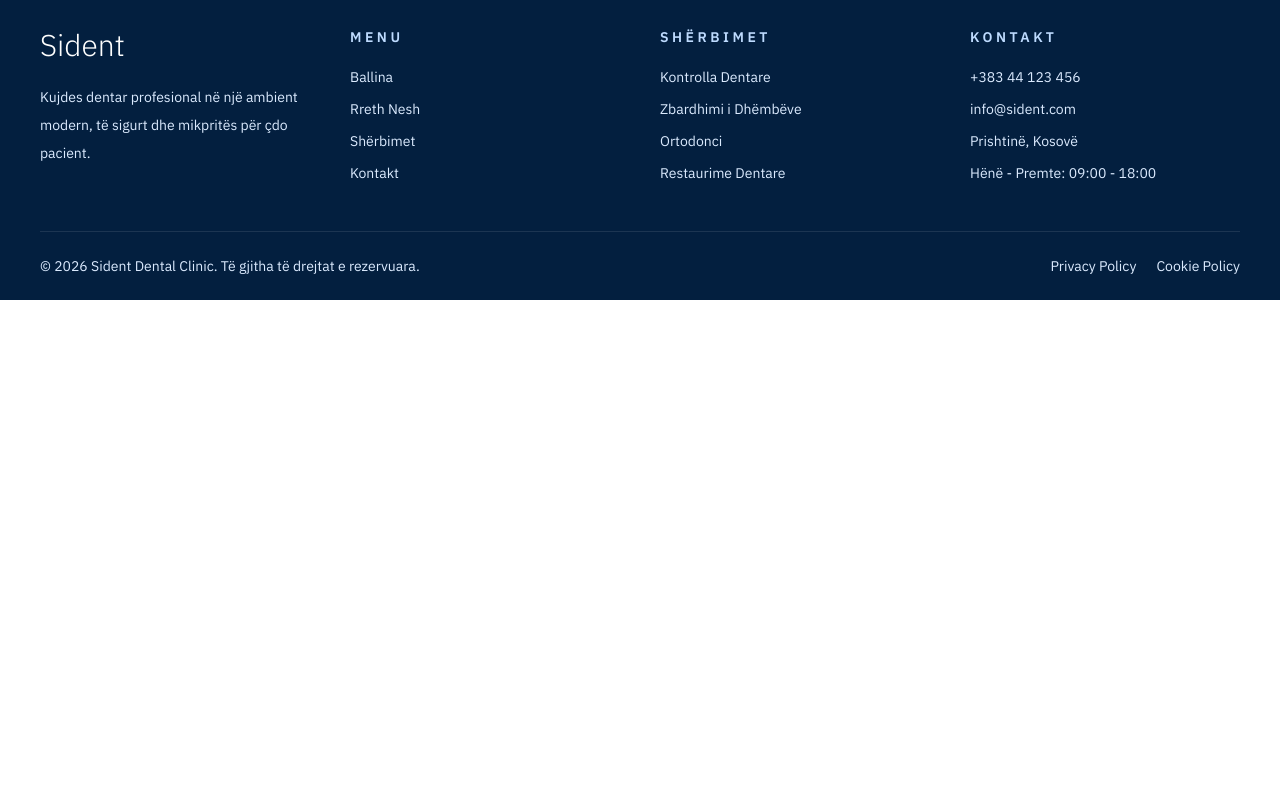
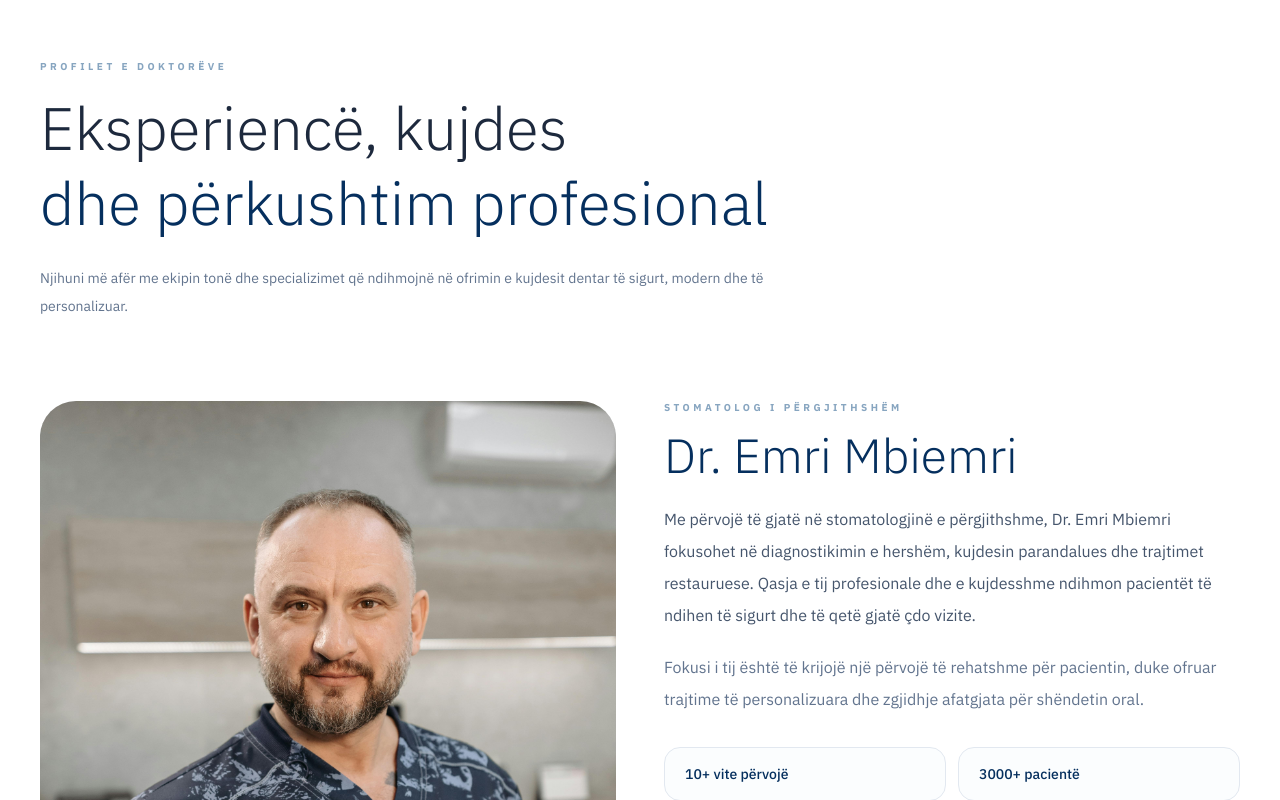
Before and after one commit to LaidaR3/Sident, a Next.js app in the folder dental-clinic/: page /doctors in a window 1280 px wide. Before the commit this address had no page. Shown: the part 837-1637 px from the top of the page. Before the commit the page ends 1137 px from the top, so only its background shows below. Built offline with nearby package versions, Linux system fonts and the light colour scheme.

Commit message:
Implement the doctor page

```diff
--- a/dental-clinic/app/about/page.tsx
+++ b/dental-clinic/app/about/page.tsx
@@ -10,7 +10,7 @@ export default function About() {
             <AboutHero />
             <StorySection />
             <MissionVision />
-            <DoctorsSection/>
+            {/* <DoctorsSection/> */}
             <StatsSection />
             <TechnologyFacilities />
         </main>
--- /dev/null
+++ b/dental-clinic/app/doctors/page.tsx
@@ -0,0 +1,12 @@
+import DoctorsHero from "@/components/doctors/DoctorHero";
+import DoctorsProfiles from "@/components/doctors/DoctorProfile";
+import Specializations from "@/components/doctors/Specialization";
+export default function Doctor(){
+    return(
+        <main>
+            <DoctorsHero />
+            <DoctorsProfiles />
+            <Specializations />
+        </main>
+    )
+}
--- a/dental-clinic/components/about/AboutHero.tsx
+++ b/dental-clinic/components/about/AboutHero.tsx
@@ -5,8 +5,8 @@ export default function AboutHero() {
     <section className="relative flex min-h-screen items-center justify-center overflow-hidden px-6 text-center text-white md:px-10">
       <div className="absolute inset-0 bg-[url('/images/img11.jpg')] bg-cover bg-center" />
 
-      <div className="absolute inset-0 bg-[#052f5e]/70" />
-      <div className="absolute inset-0 bg-black/20" />
+
+      <div className="absolute inset-0 bg-black/70" />
 
       <div className="relative z-10 mx-auto max-w-5xl pt-24">
         <p className="mb-5 text-[10px] font-bold uppercase tracking-[0.4em] text-blue-200">
--- /dev/null
+++ b/dental-clinic/components/doctors/DoctorHero.tsx
@@ -0,0 +1,28 @@
+export default function DoctorsHero() {
+  return (
+    <section className="relative flex min-h-screen items-center justify-center overflow-hidden px-6 text-center text-white md:px-10">
+      <div className="absolute inset-0 bg-[url('/images/img14.jpg')] bg-cover bg-center" />
+
+
+      <div className="absolute inset-0 bg-black/70" />
+
+
+      <div className="relative z-10 mx-auto max-w-4xl">
+        <p className="mb-6 text-[10px] font-bold uppercase tracking-[0.4em] text-blue-200">
+          Ekipi Ynë
+        </p>
+
+        <h1 className="text-5xl font-light leading-tight md:text-7xl">
+          Njihuni me
+          <br />
+          Doktorët Tanë
+        </h1>
+
+        <p className="mx-auto mt-8 max-w-2xl text-base leading-8 text-blue-100">
+          Një ekip profesionistësh të përkushtuar për kujdes dentar cilësor,
+          trajtime moderne dhe përvojë të sigurt për çdo pacient.
+        </p>
+      </div>
+    </section>
+  );
+}
--- /dev/null
+++ b/dental-clinic/components/doctors/DoctorProfile.tsx
@@ -0,0 +1,132 @@
+import Image from "next/image";
+
+const doctors = [
+  {
+    name: "Dr. Emri Mbiemri",
+    role: "Stomatolog i Përgjithshëm",
+    image: "/images/img4.jpg",
+    description:
+      "Me përvojë të gjatë në stomatologjinë e përgjithshme, Dr. Emri Mbiemri fokusohet në diagnostikimin e hershëm, kujdesin parandalues dhe trajtimet restauruese. Qasja e tij profesionale dhe e kujdesshme ndihmon pacientët të ndihen të sigurt dhe të qetë gjatë çdo vizite.",
+    focus:
+      "Fokusi i tij është të krijojë një përvojë të rehatshme për pacientin, duke ofruar trajtime të personalizuara dhe zgjidhje afatgjata për shëndetin oral.",
+    stats: ["10+ vite përvojë", "3000+ pacientë", "Kontrolla dentare", "Trajtime restauruese"],
+    specializations: ["Parandalim oral", "Diagnostikim", "Restaurime", "Kujdes familjar"],
+  },
+  {
+    name: "Dr. Emri Mbiemri",
+    role: "Ortodont",
+    image: "/images/img5.jpg",
+    description:
+      "E specializuar në trajtime ortodontike moderne, Dr. Emri Mbiemri ndihmon pacientët të përmirësojnë funksionin, kafshimin dhe estetikën e buzëqeshjes së tyre. Çdo plan trajtimi përshtatet sipas nevojave individuale të pacientit.",
+    focus:
+      "Përmes teknikave bashkëkohore dhe kujdesit të detajuar, ajo synon rezultate natyrale, të qëndrueshme dhe një proces trajtimi sa më komod.",
+    stats: ["8+ vite përvojë", "Aparate fikse", "Aparate transparente", "Planifikim ortodontik"],
+    specializations: ["Ortodonci", "Smile alignment", "Kafshim korrekt", "Retainer"],
+  },
+  {
+    name: "Dr. Emri Mbiemri",
+    role: "Kirurg Oral",
+    image: "/images/img6.jpg",
+    description:
+      "Me përvojë në kirurgjinë orale, Dr. Emri Mbiemri ofron trajtime të avancuara me fokus në sigurinë, komoditetin dhe mirëqenien e pacientit. Çdo procedurë realizohet me kujdes maksimal dhe planifikim profesional.",
+    focus:
+      "Ai kombinon ekspertizën klinike me teknologjinë moderne për të siguruar procedura efektive, rikuperim më të lehtë dhe rezultate të qëndrueshme.",
+    stats: ["12+ vite përvojë", "Kirurgji orale", "Ekstraksione", "Trajtime të avancuara"],
+    specializations: ["Kirurgji orale", "Implante", "Ekstraksione", "Rikuperim i sigurt"],
+  },
+];
+
+export default function DoctorsProfiles() {
+  return (
+    <section className="bg-white px-6 py-24 text-slate-800 md:px-10">
+      <div className="mx-auto max-w-7xl">
+        <div className="mb-20 max-w-3xl">
+          <p className="mb-4 text-[10px] font-bold uppercase tracking-[0.35em] text-[#87A5C0]">
+            Profilet e Doktorëve
+          </p>
+
+          <h2 className="text-4xl font-light leading-tight md:text-6xl">
+            Eksperiencë, kujdes
+            <br />
+            <span className="text-[#052f5e]">dhe përkushtim profesional</span>
+          </h2>
+
+          <p className="mt-6 text-sm leading-7 text-slate-500">
+            Njihuni më afër me ekipin tonë dhe specializimet që ndihmojnë në
+            ofrimin e kujdesit dentar të sigurt, modern dhe të personalizuar.
+          </p>
+        </div>
+
+        <div className="space-y-32">
+          {doctors.map((doctor, index) => {
+            const reverse = index % 2 !== 0;
+
+            return (
+              <div
+                key={`${doctor.name}-${doctor.role}`}
+                className="grid items-center gap-12 md:grid-cols-2"
+              >
+                <div className={reverse ? "md:order-2" : ""}>
+                  <div className="relative h-[560px] overflow-hidden rounded-[36px] bg-slate-100">
+                    <Image
+                      src={doctor.image}
+                      alt={doctor.name}
+                      fill
+                      className="object-cover object-top transition duration-700 hover:scale-105"
+                    />
+                  </div>
+                </div>
+
+                <div className={reverse ? "md:order-1" : ""}>
+                  <p className="mb-4 text-[10px] font-bold uppercase tracking-[0.35em] text-[#87A5C0]">
+                    {doctor.role}
+                  </p>
+
+                  <h3 className="text-4xl font-light text-[#052f5e] md:text-5xl">
+                    {doctor.name}
+                  </h3>
+
+                  <p className="mt-6 text-base leading-8 text-slate-600">
+                    {doctor.description}
+                  </p>
+
+                  <p className="mt-5 text-base leading-8 text-slate-500">
+                    {doctor.focus}
+                  </p>
+
+                  <div className="mt-8 grid gap-3 sm:grid-cols-2">
+                    {doctor.stats.map((item) => (
+                      <div
+                        key={item}
+                        className="rounded-2xl border border-slate-200 bg-[#fbfdfe] px-5 py-4 text-sm font-medium text-[#052f5e]"
+                      >
+                        {item}
+                      </div>
+                    ))}
+                  </div>
+
+                  <div className="mt-8">
+                    <p className="mb-4 text-[10px] font-bold uppercase tracking-[0.3em] text-slate-400">
+                      Specializime
+                    </p>
+
+                    <div className="flex flex-wrap gap-3">
+                      {doctor.specializations.map((item) => (
+                        <span
+                          key={item}
+                          className="rounded-full bg-[#052f5e]/10 px-4 py-2 text-xs font-medium text-[#052f5e]"
+                        >
+                          {item}
+                        </span>
+                      ))}
+                    </div>
+                  </div>
+                </div>
+              </div>
+            );
+          })}
+        </div>
+      </div>
+    </section>
+  );
+}
--- /dev/null
+++ b/dental-clinic/components/doctors/Specialization.tsx
@@ -0,0 +1,71 @@
+const specializations = [
+  {
+    title: "Stomatologji e Përgjithshme",
+    text: "Kontrolle rutinë, diagnostikim dhe trajtime parandaluese për ruajtjen e shëndetit oral.",
+  },
+  {
+    title: "Ortodonci",
+    text: "Drejtimi i dhëmbëve dhe përmirësimi i kafshimit me zgjidhje moderne ortodontike.",
+  },
+  {
+    title: "Kirurgji Orale",
+    text: "Procedura kirurgjikale të realizuara me kujdes, siguri dhe teknologji moderne.",
+  },
+  {
+    title: "Implantologji",
+    text: "Zëvendësim afatgjatë i dhëmbëve që mungojnë me rezultate natyrale dhe funksionale.",
+  },
+  {
+    title: "Estetikë Dentare",
+    text: "Përmirësimi i formës, ngjyrës dhe harmonisë së buzëqeshjes për rezultate elegante.",
+  },
+  {
+    title: "Restaurime Dentare",
+    text: "Kurora, ura dhe trajtime restauruese për rikthimin e funksionit dhe estetikës.",
+  },
+];
+
+export default function Specializations() {
+  return (
+    <section className="bg-[#CAD7E3] px-6 py-24 md:px-10">
+      <div className="mx-auto max-w-7xl">
+        <div className="mb-16 text-center">
+          <p className="mb-4 text-[10px] font-bold uppercase tracking-[0.35em] text-[#052f5e]/60">
+            Ekspertiza Jonë
+          </p>
+
+          <h2 className="text-4xl font-light leading-tight text-slate-900 md:text-6xl">
+            Fushat tona të
+            <br />
+            <span className="text-[#052f5e]">specializimit</span>
+          </h2>
+
+          <p className="mx-auto mt-6 max-w-2xl text-sm leading-7 text-slate-600">
+            Ekipi ynë kombinon përvojën klinike me teknologjinë moderne
+            për të ofruar trajtime të avancuara në fusha të ndryshme të
+            stomatologjisë.
+          </p>
+        </div>
+
+        <div className="grid gap-6 md:grid-cols-3">
+          {specializations.map((item) => (
+            <div
+              key={item.title}
+              className="rounded-[30px] border border-white/40 bg-white/50 p-8 backdrop-blur-sm transition-all duration-500 hover:-translate-y-2 hover:bg-white/70 hover:shadow-xl"
+            >
+              <h3 className="text-2xl font-light text-[#052f5e]">
+                {item.title}
+              </h3>
+
+              <div className="mt-4 h-[2px] w-12 bg-[#052f5e]" />
+
+              <p className="mt-6 text-sm leading-7 text-slate-600">
+                {item.text}
+              </p>
+            </div>
+          ))}
+        </div>
+      </div>
+    </section>
+  );
+}
```
Also changed, not shown: dental-clinic/public/images/img14.jpg (added).
